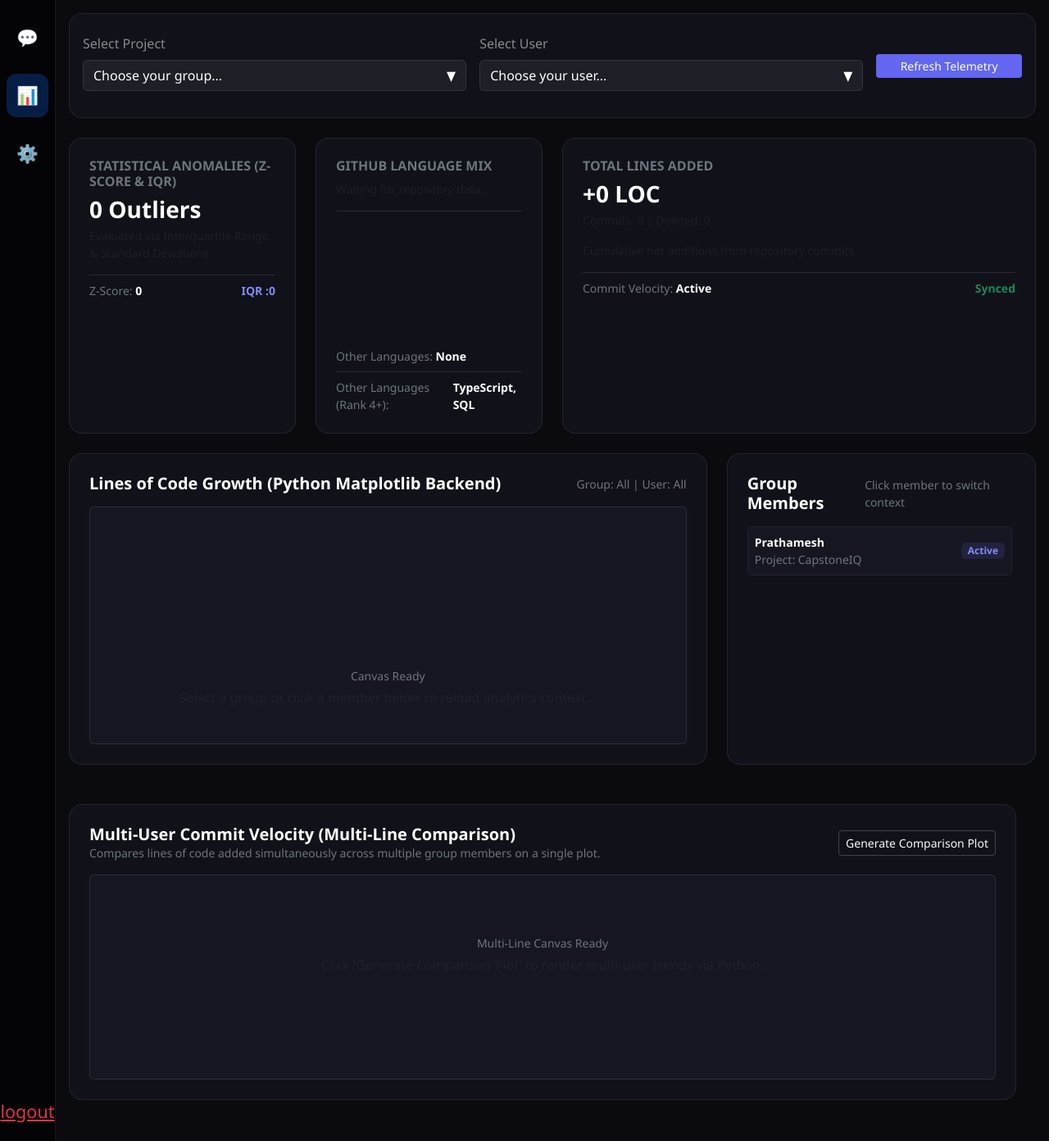
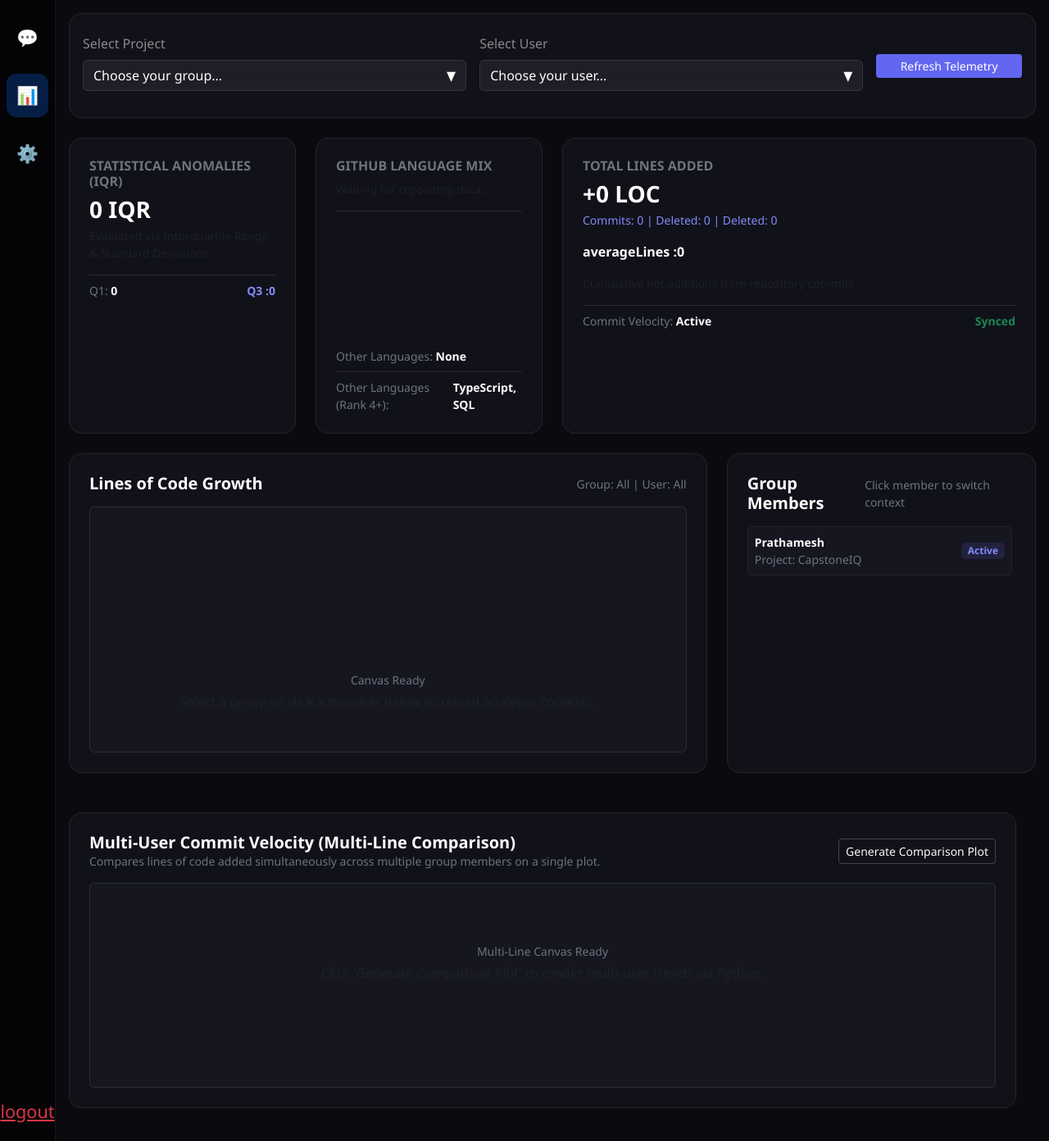
Before and after one commit to prathmeshhalande1/CapstoneIQ, a Django app: page / in a window 1280 px wide, after a click that opens the changed part. Shown: the whole page at 82% size. Run offline with Django 5.2, Linux system fonts and the light colour scheme; the visitor is signed in with stand-in values (Sample User, id 1); data comes from the database, SQL or seed files in the repository; data that the repository does not hold is empty; a map, chart or similar area stays blank.

Commit message:
work one analsis project day 2

```diff
--- /dev/null
+++ b/static/css/analsisgraph.css
@@ -0,0 +1,8 @@
+#pythonGraphContainer {
+    position: relative;
+    height: 300px;
+}
+
+#languageChart {
+    max-height: 220px;
+}
--- a/static/js/analsis.js
+++ b/static/js/analsis.js
@@ -43,6 +43,7 @@ function selectProjectOption(clickItem, e) {
     Data[0].participants = Data[0].participants.filter(user => user.is_creator !== true);
     console.log(Data)
     sessionStorage.setItem('group', JSON.stringify(Data))
+    userBox()
 }
 
 function getallUserProject() {
@@ -133,6 +134,7 @@ function filterModalGroup() {
         $listContainer.html(`<div class="p-2 text-center text-secondary small">No projects found</div>`);
         return;
     }
+
 
     filtered.forEach(group => {
         const itemHtml = `
@@ -305,7 +307,48 @@ function filterModalUsers() {
         $listContainer.append(itemHtml);
     });
 }
+function userBox() {
+    console.log("hudhahhudhaiuhdiuash")
+    let group = [];
 
+    try {
+        group = JSON.parse(sessionStorage.getItem('group') || '[]');
+    } catch (e) {
+        console.error("Failed to parse group session:", e);
+    }
+
+    const participants = group[0]?.participants || [];
+
+
+    const $listContainer = $('#groupMembersListContainer');
+    $listContainer.empty();
+
+    if (participants.length === 0) {
+        $listContainer.html(`
+            <div class="p-2 text-center text-secondary small">
+                No users found
+            </div>
+        `);
+        return;
+    }
+
+    participants.forEach(user => {
+        const itemHtml = `
+            <div class="p-2 rounded mb-2 d-flex justify-content-between align-items-center member-item-card"
+                            onclick="selectMemberContext(${user.username}, '')"
+                            style="background: rgba(30, 30, 45, 0.4); border: 1px solid rgba(255, 255, 255, 0.05); cursor: pointer; transition: background 0.2s;">
+                <div>
+                    <span class="text-white fw-semibold small d-block">${user.username}</span>
+                    <small class="text-secondary fs-8">Project: ${user.full_name}</small>
+                </div>
+                <span class="badge px-2 py-1 fs-8" style="background: rgba(99, 102, 241, 0.15); color: #818cf8;">Active</span>
+            </div>
+        `;
+
+        $listContainer.append(itemHtml);
+    });
+
+}
 $(document).ready(function () {
     getallGroupUsers();
 });
--- a/static/js/analsisBackendCall.js
+++ b/static/js/analsisBackendCall.js
@@ -47,8 +47,16 @@ function updateTelemetryDashboard(response) {
         (Number(summary.z_score_outliers || 0) +
             Number(summary.iqr_outliers || 0)) + ' Outliers'
     );
+    console.log("summary.z_score_outliers", summary.z_score_outliers)
+    console.log("average_lines", summary.average_lines)
     $('#zScoreOutliers').text(summary.z_score_outliers || 0);
-    $('#iqrOutliers').text(summary.iqr_outliers || 0);
+    $('#iqrOutliers').text(summary.iqr || 0);
+    $('#totalCommitsMetric').text(summary.total_commits || 0);
+    $('#totalDeletedMetric').text(summary.total_deleted || 0);
+    $('#totalAddMetric').text(summary.total_lines || 0);
+    $('#Q1value').text(summary.q1 || 0);
+    $('#Q3value').text(summary.q3 || 0);
+    $('#averageLines').text(summary.average_lines || 0);
     $('#totalLocMetric').text(
         '+' + Number(summary.total_added || 0).toLocaleString() + ' LOC'
     );
@@ -181,7 +189,15 @@ function updateTelemetryDashboard(response) {
                         }
                     }
                 },
-
+                plugins: {
+                    legend: {
+                        position: 'bottom',
+                        align: 'center',
+                        labels: {
+                            color: '#ffffff'
+                        }
+                    }
+                },
                 scales: {
                     x: {
                         ticks: {
--- a/templates/accounts/index.html
+++ b/templates/accounts/index.html
@@ -11,6 +11,7 @@
         integrity="sha384-QWTKZyjpPEjISv5WaRU9OFeRpok6YctnYmDr5pNlyT2bRjXh0JMhjY6hW+ALEwIH" crossorigin="anonymous">
     <link rel="stylesheet" href="{% static 'css/index.css' %}">
     <link rel="stylesheet" href="{% static 'css/commen.css' %}">
+    <link rel="stylesheet" href="{% static 'css/analsisgraph.css' %}">
     <style>
         .glass-success {
             border-left: 4px solid #198754 !important;
--- a/templates/components/analyticsView.html
+++ b/templates/components/analyticsView.html
@@ -28,15 +28,14 @@
             <div class="col-md-3" style="z-index: 5;">
                 <div class="glass-card p-4 h-100"
                     style="background: rgba(20, 20, 30, 0.75); backdrop-filter: blur(16px); border: 1px solid rgba(255, 255, 255, 0.08); border-radius: 1rem;">
-                    <h6 class="text-secondary text-uppercase fs-7 fw-bold mb-2">Statistical Anomalies (Z-Score & IQR)
+                    <h6 class="text-secondary text-uppercase fs-7 fw-bold mb-2">Statistical Anomalies (IQR)
                     </h6>
-                    <h3 class="text-white fw-bold mb-1" id="metricOutliersCount">0 Outliers</h3>
+                    <h3 class="text-white fw-bold mb-1" id="iqrOutliers">0 IQR</h3>
                     <p class="text-muted small mb-3">Evaluated via Interquartile Range & Standard Deviations</p>
                     <div
                         class="d-flex justify-content-between small border-top border-secondary border-opacity-25 pt-2">
-                        <span class="text-secondary">Z-Score: <strong class="text-white"
-                                id="zScoreOutliers">0</strong></span>
-                        <span class="fw-bold" style="color: #818cf8;">IQR :<span id="iqrOutliers">0</span></span>
+                        <span class="text-secondary">Q1: <strong class="text-white" id="Q1value">0</strong></span>
+                        <span class="fw-bold" style="color: #818cf8;">Q3 :<span id="Q3value">0</span></span>
                     </div>
                 </div>
             </div>
@@ -74,13 +73,17 @@
                     style="background: rgba(20, 20, 30, 0.75); backdrop-filter: blur(16px); border: 1px solid rgba(255, 255, 255, 0.08); border-radius: 1rem;">
                     <h6 class="text-secondary text-uppercase fs-7 fw-bold mb-2">Total Lines Added</h6>
                     <h3 class="text-white fw-bold mb-1" id="totalLocMetric">
-                    +0 LOC
+                        +0 LOC
                     </h3>
-                    <p class="text-muted small">
+                    <p class=" small" style="color: #818cf8;">
                         Commits: <span id="totalCommitsMetric">0</span>
+                        |
+                        Deleted: <span id="totalAddMetric">0</span>
                         |
                         Deleted: <span id="totalDeletedMetric">0</span>
                     </p>
+
+                    <p class="text-white fw-bold">averageLines :<span id="averageLines">0</span></p>
                     <p class="text-muted small mb-3">Cumulative net additions from repository commits</p>
                     <div
                         class="d-flex justify-content-between small border-top border-secondary border-opacity-25 pt-2">
@@ -96,7 +99,7 @@
                 <div class="glass-card p-4 h-100 d-flex flex-column justify-content-between"
                     style="background: rgba(20, 20, 30, 0.75); backdrop-filter: blur(16px); border: 1px solid rgba(255, 255, 255, 0.08); border-radius: 1rem; min-height: 380px;">
                     <div class="d-flex justify-content-between align-items-center mb-3">
-                        <h5 class="text-white fw-bold mb-0">Lines of Code Growth (Python Matplotlib Backend)</h5>
+                        <h5 class="text-white fw-bold mb-0">Lines of Code Growth </h5>
                         <small class="text-secondary" id="activeChartContext">Group: All | User: All</small>
                     </div>
                     <div id="pythonGraphContainer"
```
